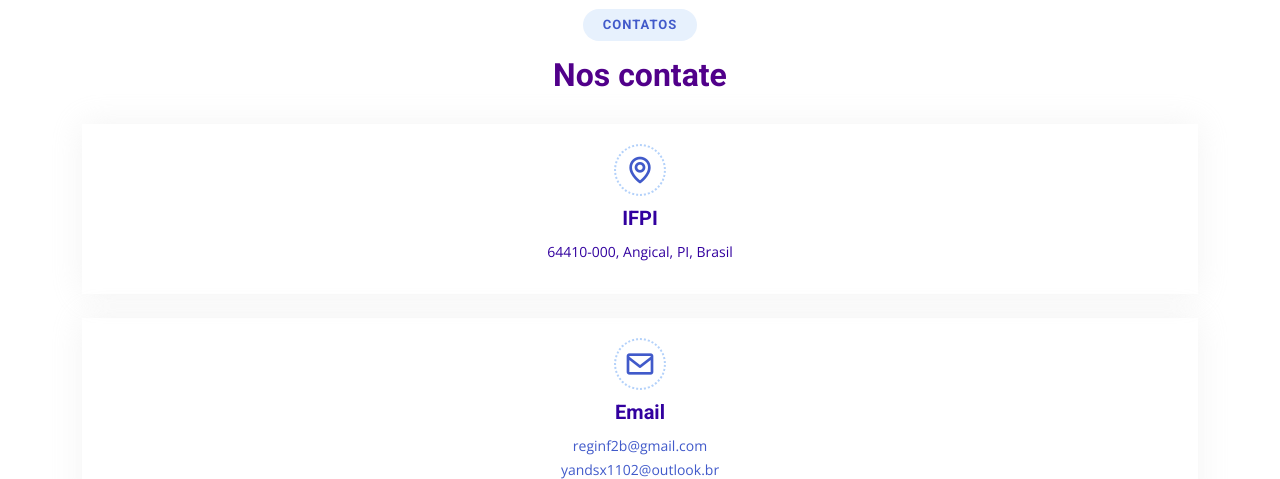
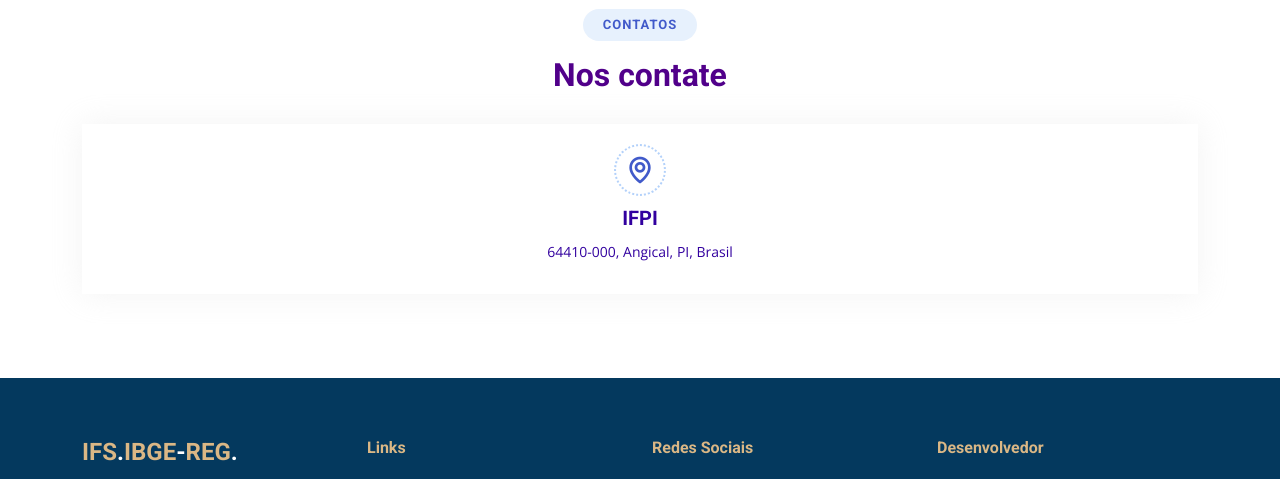
Before and after one commit to yvnxavi/pi, a plain HTML site: page index.html in a window 1280 px wide. Shown: the part 2510-2989 px from the top of the page. Drawn offline with nearby package versions, Linux system fonts and the light colour scheme.

Commit message:
Update index.html

```diff
--- a/index.html
+++ b/index.html
@@ -207,20 +207,11 @@ da urbanização e educação de Regeneração-PI.</span>
           <h2>Contatos</h2>
           <h3><span>Nos contate</span></h3>
         </div>
-       <div class="col-lg-" pt-4 pt-lg-0 content d-flex flex-column justify-items-center data-aos="fade-right"  data-aos-delay="100">
-            <div class="col-lg">
+       <div class="contact" pt-4 pt-lg-0 content d-flex flex-column justify-items-center data-aos="fade-right"  data-aos-delay="100">
             <div class="info-box mb-4">
               <i class="bx bx-map"></i>
               <h3>IFPI</h3>
               <p>64410-000, Angical, PI, Brasil</p>
-            </div>
-          </div>
-            <div class="col-lg">
-           <div class="info-box  mb-4">
-              <i class="bx bx-envelope"></i>
-              <h3>Email</h3>
-              <p><a href="mailto:reginf2b@gmail.com">reginf2b@gmail.com</a></p>
-              <p><a href="mailto:yandsx1102@outlook.br">yandsx1102@outlook.br</a></p>
             </div>
           </div>
           </div>
```
